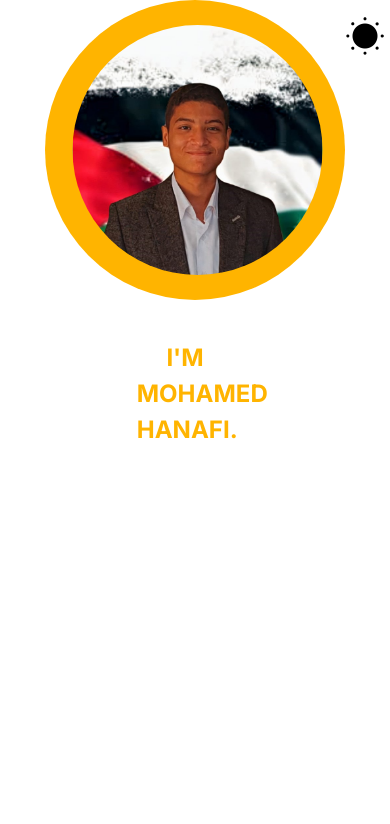
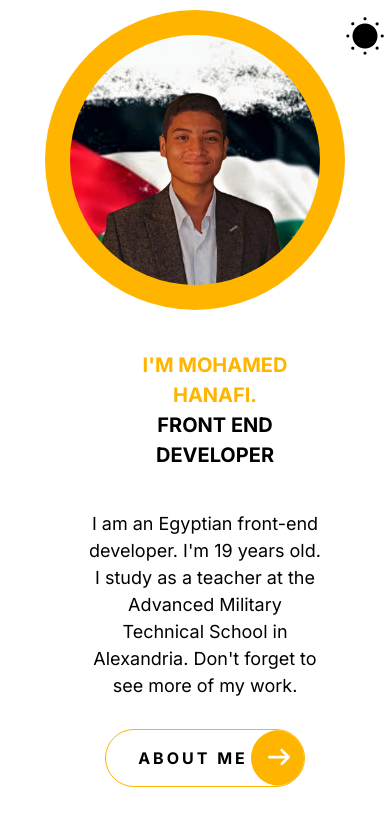
Before and after one commit to PricneMohamed/Portfolio, a plain HTML site: page index.html in a window 390 px wide. Both pictures are taken after a click on the icon 364 px from the left and 37 px from the top of the page. Shown: the top 824 px of the page. Drawn offline with nearby package versions, Linux system fonts and the light colour scheme; a web font is replaced by a local one.

Commit message:
first commit

```diff
--- a/index.html
+++ b/index.html
@@ -3,7 +3,6 @@
 <head>
     <meta charset="UTF-8">
     <meta name="viewport" content="width=device-width, initial-scale=1.0">
-    <link rel="stylesheet" href="./output.css">
     <link rel="stylesheet" href="./all.css">
     <link rel="stylesheet" href="./all.min.css">
     <link rel="stylesheet" href="./brands.min.css">
@@ -248,25 +247,93 @@
         .h1_name{
             font-size: 24px;
         }
-        .conter_h2{
-            width: 150%;
+
+        @media (max-width:1000px){
+            body{
+                flex-direction: column;
+                justify-content: center;
+                align-items: center;
+                .c1{
+                    width: 300px;
+                    height: 300px;
+                    border-radius: 50%;
+                }
+                .c1::after{
+                    width: 250px;
+                    height: 250px;
+                    border-radius: 50%;
+                    background-size: cover;
+                    position: absolute;
+                    left: 50%;
+                    top: 50%;
+                    transform: translate(-66%,-50%);
+                }
+            }
+            .c2{
+                width: 100%;
+                flex-direction: column;
+                .content{
+                    display: flex;
+                    justify-content: center;
+                    align-items: center;
+                    flex-direction: column;
+                    flex-wrap:wrap ;
+                    text-align: center;
+                    padding: 20px;
+                    .about{
+                        margin: auto;
+                        margin-top: 30px;
+                    }
+                }
+            }
+            .icon{
+                flex-direction: row;
+                justify-content: space-evenly;
+                width: 100%;
+                margin: 20px;
+            }
         }
-
+        @media (min-width:300px) and (max-width:400px) {
+            .c1{
+                margin-top: 10px;
+                width: 300px;
+                height: 300px;
+                border-radius: 50%;
+            }
+            .c1::after{
+                width: 250px;
+                height: 250px;
+            }
+        }
+    }
+    @media (min-width:400px) and (max-width:520px) {
+    .h1_name{
+        font-size: 25px;
+    }
     }
     .sun{
         position: absolute;
         right: 0;
         top: 0;
     }
+    @media (min-width:300px) {
+        .h1_name{
+            font-size: 20px;
+        }
+        .conter_h2{
+            font-size: 15px;
+        }
+    }
+
     </style>
 </head>
 <body>
 <div class="c1"></div>
-<div class="c2 w-1/2 mr-10">
-    <div class="content mr-32">
+<div class="c2 xl:w-1/2 lg:w-1/2  xl:mr-10 lg:mr-10">
+    <div class="content">
         <h1 class="uppercase xl:text-[45px] lg:text-[40px] md:text-[35px] sm:[30px] font-bold text-white h1_name"><span class="name">I'M Mohamed Hanafi.</span> <br>
             FRONT END DEVELOPER</h1>
-            <h2 class="text-white conter_h2 w-[70%] mt-10 text-[18px]">
+            <h2 class="text-white conter_h2 xl:w-[70%] lg:w-[70%] w-[100%] mt-10 text-[18px]">
                 I am an Egyptian front-end developer. I'm 19 years old. I study as a teacher at the
                 Advanced Military Technical School in Alexandria. Don't forget to see more of my work.
             </h2>
@@ -277,7 +344,7 @@
                 <span class="fa-solid fa-arrow-right arrow  text-white w-[30px]  rounded-[50%] mr-[-6px]"></span>
         </a>
     </div>
-    <div class="icon w-1/4">
+    <div class="icon xl:w-1/4 lg:w-1/4 w-1/4">
         <a href="./index.html" class="a_icon" data-text="HOME"><span class="fa-solid fa-house ico1 text-white ico"></span></a>
         <a href="https://www.facebook.com/prince.ieee.802.11?mibextid=ZbWKwL" class="a_icon" data-text="facebook"><span class="fa-brands fa-facebook ico2 ico" ></span></a>
         <a href="https://wa.me/201273059762" class="a_icon" data-text="Whats App"><span class="fa-brands fa-whatsapp ico3 ico" ></span></a>
--- a/index.js
+++ b/index.js
@@ -1,13 +1,29 @@
 let sun = document.querySelector(".sun");
+let h1_name = document.querySelector(".h1_name");
+let conter_h2 = document.querySelector(".conter_h2");
+let btn_about = document.querySelector(".btn_about");
+let ico = document.querySelectorAll(".ico");
 let light = 0;
 sun.addEventListener("click", function () {
   if (light == 0) {
     document.body.style.background = "#fff";
     sun.style.color = "#000";
+    h1_name.style.color = "#000";
+    conter_h2.style.color = "#000";
+    btn_about.style.color = "#000";
+    ico.forEach(function(ele){
+      ele.style.color = "#000";
+    })
     light = 1;
   } else if (light == 1) {
     document.body.style.background = "#000";
     sun.style.color = "#fff";
+    h1_name.style.color = "#fff";
+    conter_h2.style.color = "#fff";
+    btn_about.style.color = "#fff";
+    ico.forEach(function(ele){
+      ele.style.color = "#fff";
+    })
     light = 0;
   }
 });
```
Also changed, not shown: 1 other file.
